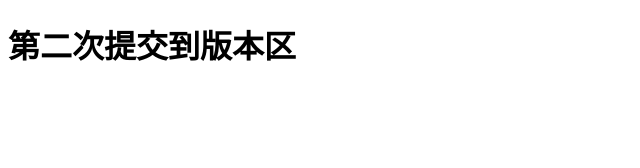
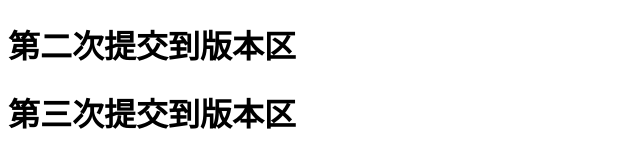
Before and after one commit to vanCB/NJ-HTML5-2001, a plain HTML site: page index.html in a window 1280 px wide. Shown: the whole page, without its empty margins (0-640 px from the left). Drawn offline with Linux system fonts and the light colour scheme.

Commit message:
第三次提交

```diff
--- a/index.html
+++ b/index.html
@@ -7,5 +7,6 @@
 </head>
 <body>
     <h1>第二次提交到版本区</h1>
+    <h1>第三次提交到版本区</h1>
 </body>
 </html>
```
